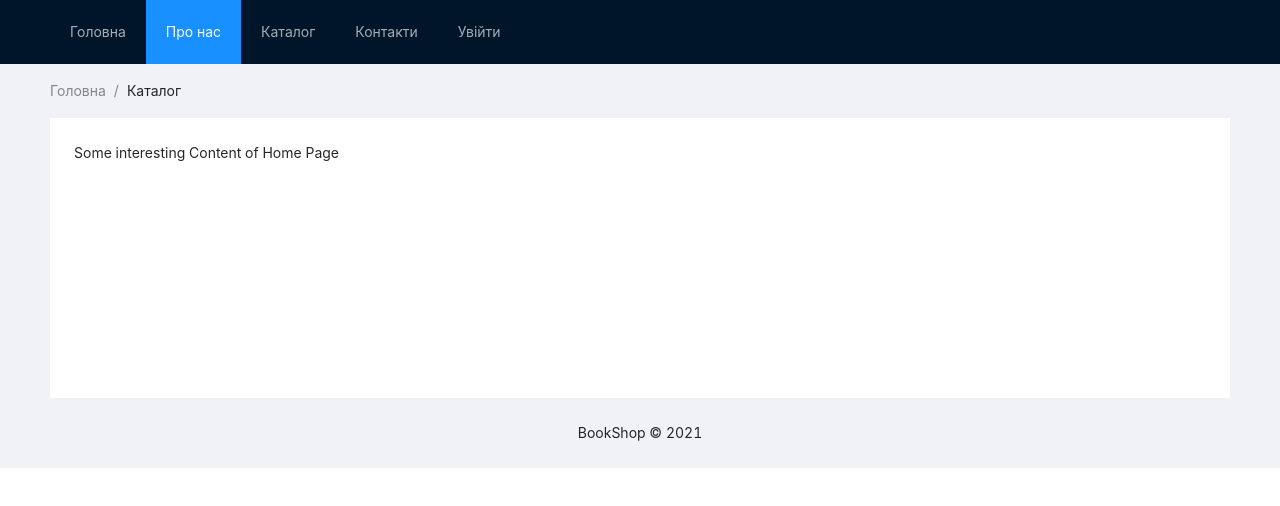
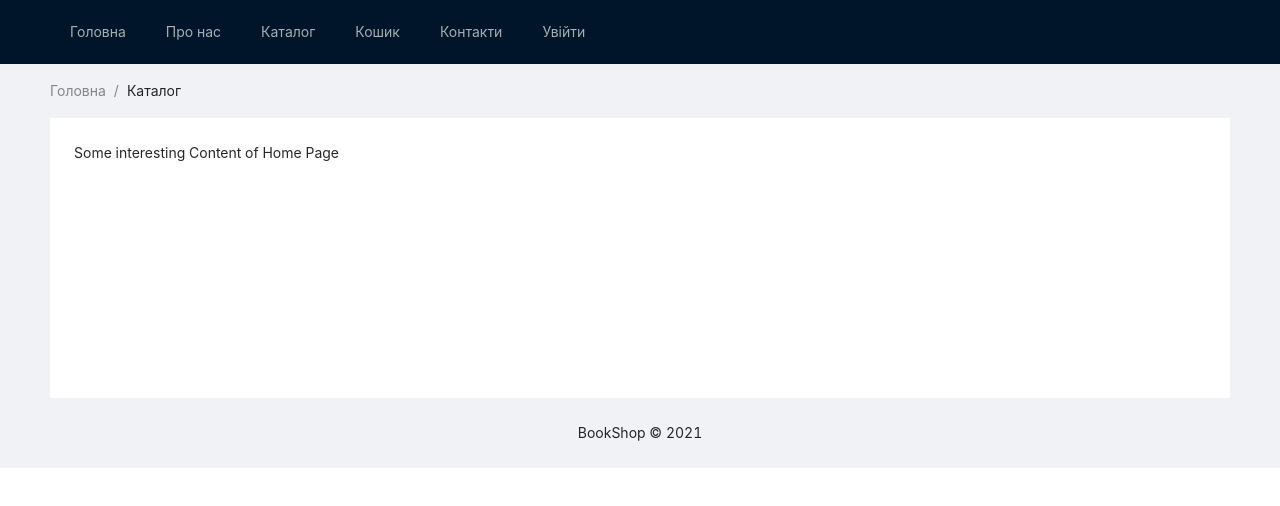
Before and after one commit to laurence543/BookShop-Remake, a React (Create React App) app in the folder frontend/: page / in a window 1280 px wide. Shown: the top 506 px of the page. Built offline with nearby package versions, Linux system fonts and the light colour scheme.

Commit message:
Deleted navbar keys; Added Cart button

```diff
--- a/frontend/src/containers/Layout.js
+++ b/frontend/src/containers/Layout.js
@@ -18,32 +18,35 @@ class CustomLayout extends React.Component {
                         defaultSelectedKeys={['2']}
                         style={{lineHeight: '64px'}}
                     >
-                        <Menu.Item key="1">
+                        <Menu.Item>
                             <Link to="/">Головна</Link>
                         </Menu.Item>
-                        <Menu.Item key="2">
+                        <Menu.Item>
                             <Link to="/about">Про нас</Link>
                         </Menu.Item>
-                        <Menu.Item key="3">
+                        <Menu.Item>
                             <Link to="/books">Каталог</Link>
                         </Menu.Item>
-                        <Menu.Item key="4">
+                        <Menu.Item>
+                            <Link to="#">Кошик</Link>
+                        </Menu.Item>
+                        <Menu.Item>
                             <Link to="/contacts">Контакти</Link>
                         </Menu.Item>
                         {
                             this.props.isAuthenticated
                                 ?
                                 <>
-                                    <Menu.Item key="5">
+                                    <Menu.Item>
                                         <Link to="/access/profile">Профіль</Link>
                                     </Menu.Item>
-                                    <Menu.Item key="6" onClick={this.props.logout}>
+                                    <Menu.Item onClick={this.props.logout}>
                                         Вийти
                                     </Menu.Item>
                                 </>
 
                                 :
-                                <Menu.Item key="7">
+                                <Menu.Item>
                                     <Link to="/access/login">Увійти</Link>
                                 </Menu.Item>
                         }
```
